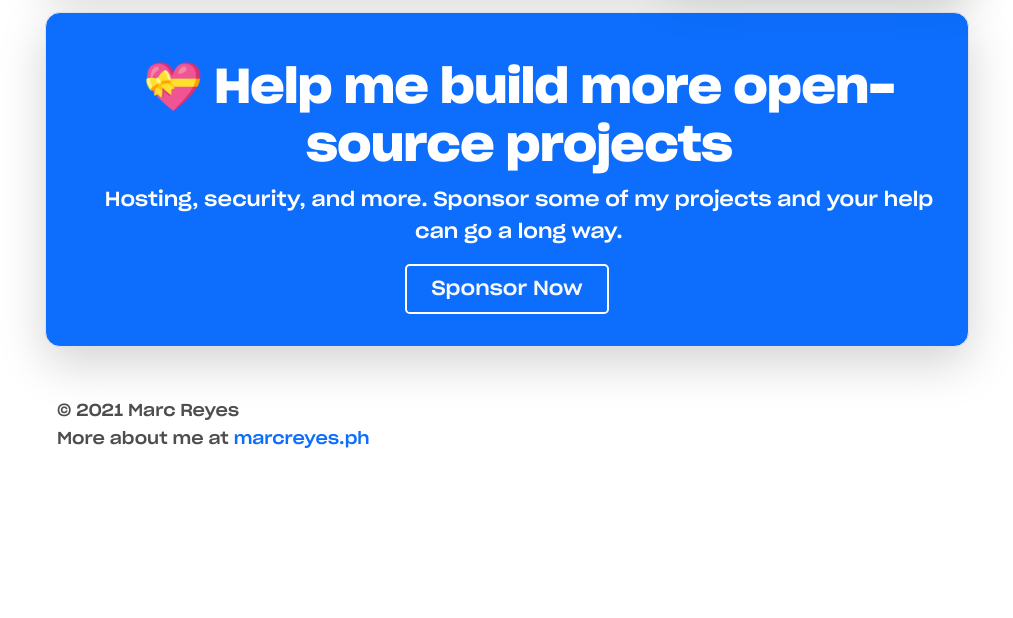
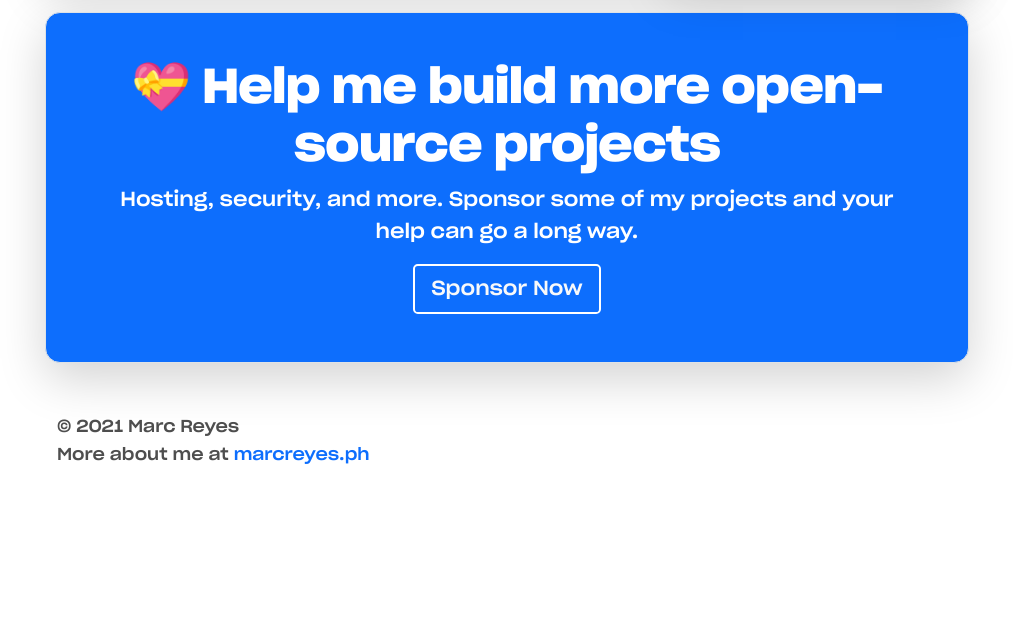
Before and after one commit to mabreyes/marcreyes.dev, a Jekyll site: the page built from index.md, in a window 1280 px wide. Shown: the part 5539-6157 px from the top of the page, without its empty margins (133-1146 px from the left). Built offline with Jekyll 4.4.1, drawn with Linux system fonts in a browser that asks for light colours.

Commit message:
Make long modal scrollable and sponsor button layout fixes

```diff
--- a/_includes/projects.html
+++ b/_includes/projects.html
@@ -12,7 +12,7 @@
     </div>
     <div class="col-lg-4 offset-lg-1 p-0 position-relative overflow-hidden shadow-lg">
         <div class="position-lg-absolute top-0 left-0 overflow-hidden">
-            <img class="d-block rounded-lg-3" src="{{ site.aws_s3_bucket }}assets/images/{{ project.image }}" alt="" width="700px">
+            <img class="d-block rounded-lg-3" src="{{ site.aws_s3_bucket }}assets/images/{{ project.image }}" alt="{{ project.name }} - {{ project.description }}" width="700px">
         </div>
     </div>
 </div>
--- a/_includes/sponsor.html
+++ b/_includes/sponsor.html
@@ -1,16 +1,14 @@
-<div class="row p-4 pb-0 pe-lg-0 pt-lg-5 align-items-center rounded-3 border shadow-lg sponsor" style="border-radius: 15px !important;">
+<div class="row p-5 align-items-center rounded-3 border shadow-lg sponsor" style="border-radius: 15px !important;">
     <div>
         <h1 class="display-5 text-center">💝 Help me build more open-source projects</h1>
         <p class="text-center">Hosting, security, and more. Sponsor some of my projects and your help can go a long way.</p>
     </div>
-    <div class="row">
-        <div class="col text-center">
-            <button class="btn btn-outline-light btn-lg px-4 text-center" href="#" id="sponsorLaunch">Sponsor Now</button>
-        </div>
+    <div class="d-grid gap-2 d-md-flex justify-content-sm-center">
+        <button class="btn btn-outline-light btn-lg text-center" href="#" id="sponsorLaunch">Sponsor Now</button>
     </div>
 </div>
 <div id="sponsorModal" class="modal" tabindex="-1">
-    <div class="modal-dialog">
+    <div class="modal-dialog modal-dialog-scrollable">
         <div class="modal-content">
             <div class="modal-header">
                 <h1 class="modal-title display-6">Sponsor</h1>
@@ -44,7 +42,7 @@
                 </div>
                 <div class="row flex-lg-row-reverse align-items-center">
                     <div class="col-10 col-sm-8 col-lg-6">
-                        <img src="{{ 'assets/images/btc.jpg' | relative_url }}" class="d-block mx-lg-auto img-fluid" alt="Bootstrap Themes" width="700" height="500" loading="lazy">
+                        <img src="{{ 'assets/images/btc.jpg' | relative_url }}" class="d-block mx-lg-auto img-fluid" alt="17onn54pNsgUPJ53STc1ANpGKq4vqZJqbj" loading="lazy">
                     </div>
                     <div class="col-lg-6">
                         <h3 class="fs-4">Bitcoin</h3>
@@ -53,7 +51,7 @@
                 </div>
                 <div class="row flex-lg-row-reverse align-items-center">
                     <div class="col-10 col-sm-8 col-lg-6">
-                        <img src="{{ 'assets/images/eth.jpg' | relative_url }}" class="d-block mx-lg-auto img-fluid" alt="Bootstrap Themes" width="700" height="500" loading="lazy">
+                        <img src="{{ 'assets/images/eth.jpg' | relative_url }}" class="d-block mx-lg-auto img-fluid" alt="0xBdE5eB5820CFDA424Cc3D764194dA508Ef24fB2b" loading="lazy">
                     </div>
                     <div class="col-lg-6">
                         <h3 class="fs-4">Etherium</h3>
--- a/_layouts/default.html
+++ b/_layouts/default.html
@@ -9,7 +9,7 @@
     {% include head.html %}
 </head>
 
-<body oncontextmenu="return false" onselectstart="return false">
+<body>
     {% include ribbon.html %}
     <article>
         {{ content }}
```
